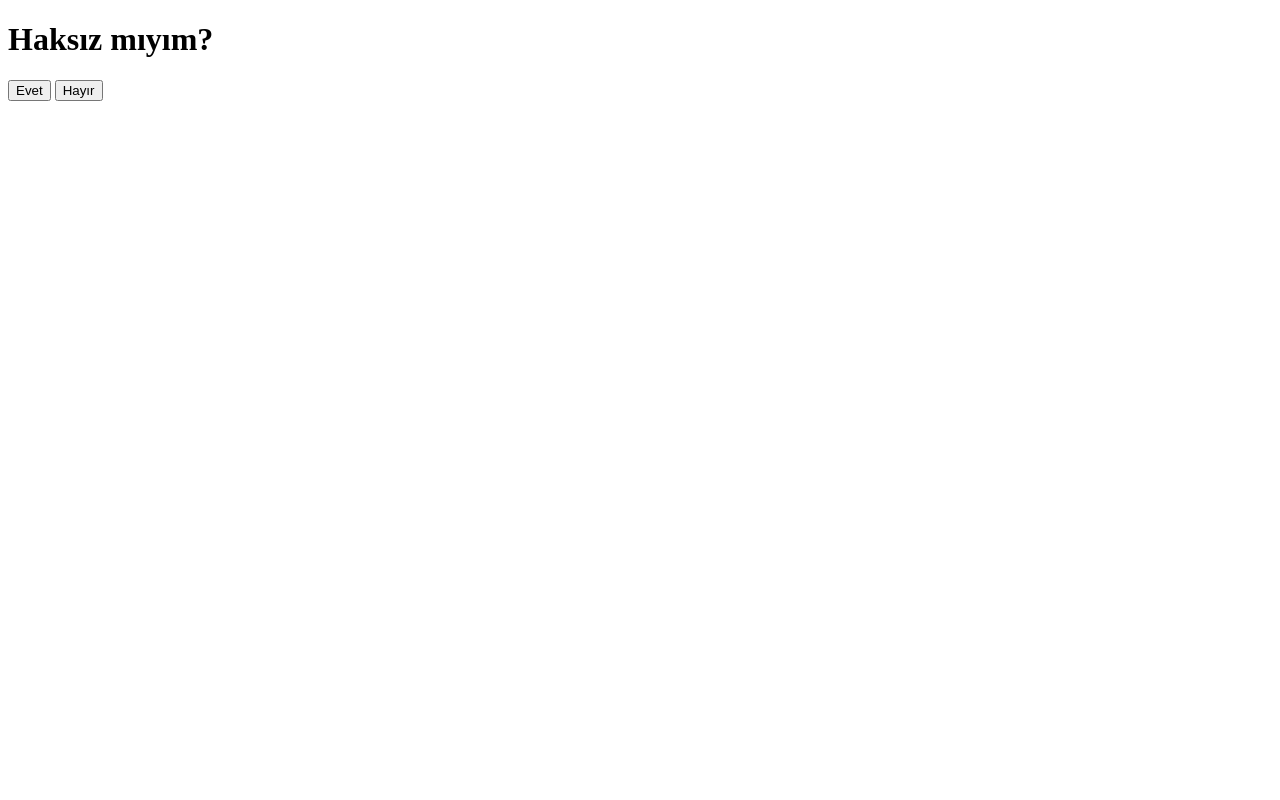
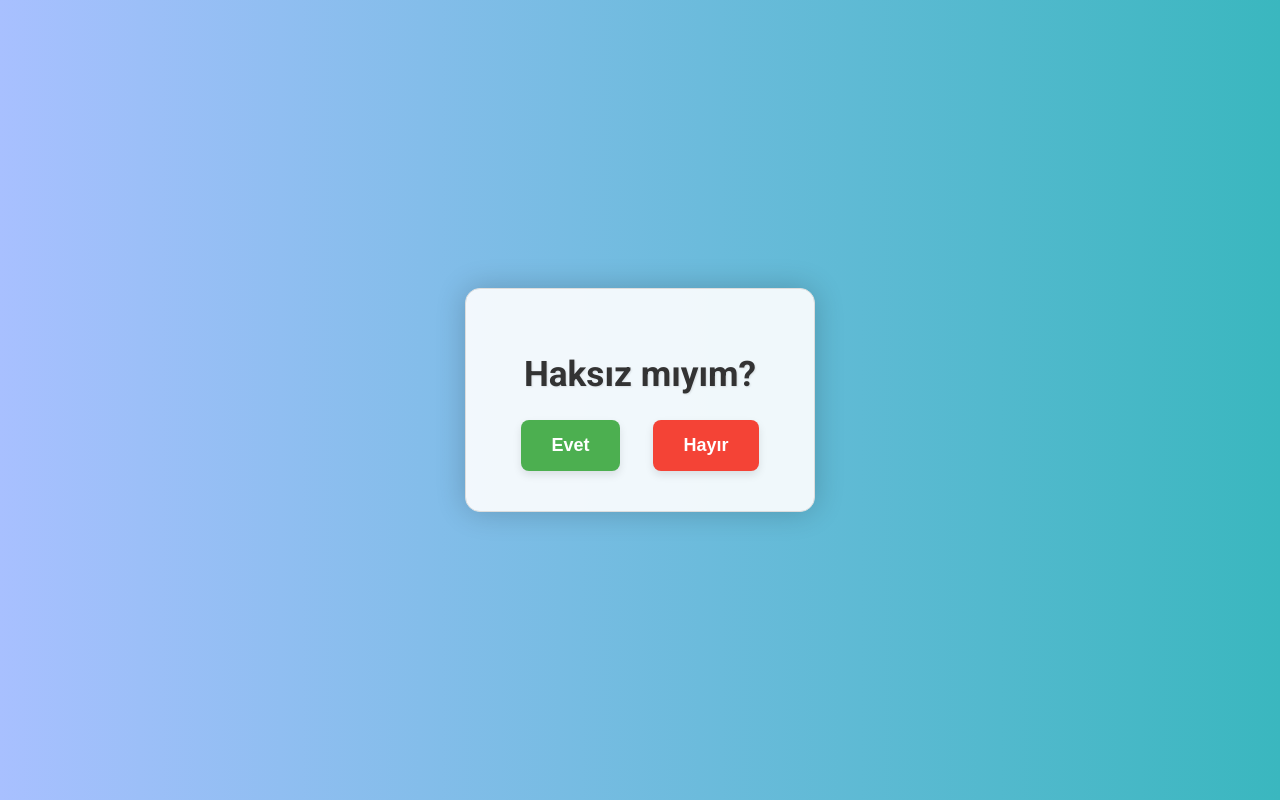
Before and after one commit to BilalEfeUysl/BilalEfeUysl.github.io, a plain HTML site: page index.html in a window 1280 px wide. Drawn offline with Linux system fonts and the light colour scheme.

Commit message:
css change

```diff
--- a/index.html
+++ b/index.html
@@ -5,6 +5,7 @@
     <meta name="viewport" content="width=device-width, initial-scale=1.0">
     <title>Canlı Web Sitesi</title>
     <link rel="stylesheet" href="style.css">
+    <link rel="stylesheet" href="https://fonts.googleapis.com/css2?family=Roboto:wght@400;700&display=swap">
 </head>
 <body>
     <div class="container">
--- a/style.css
+++ b/style.css
@@ -1,5 +1,14 @@
 /* ... önceki CSS kodları ... */
 
+.container {
+    /* background-color: #fff; Beyaz arka planı kaldır */
+    background-color: rgba(255, 255, 255, 0.9); /* Yarı saydam beyaz arka plan */
+    padding: 40px; /* Dolguyu artır */
+    border-radius: 15px; /* Köşe yuvarlaklığını artır */
+    box-shadow: 0 0 30px rgba(0, 0, 0, 0.2); /* Gölgeyi belirginleştir */
+    text-align: center;
+    border: 1px solid #ddd; /* Açık gri ince kenarlık */
+}
 .no-message-container {
     display: none; /* Başlangıçta gizle */
     margin-top: 20px;
@@ -21,3 +30,63 @@
     height: auto;
     border-radius: 8px; /* Fotoğraf köşelerini yuvarlak yap */
 }
+body {
+    font-family: 'Arial', sans-serif;
+    /* background-color: #f4f4f4;  Düz gri arka planı kaldır */
+    background: linear-gradient(to right, #a8c0ff, #3ab7bf); /* Renk geçişli arka plan */
+    margin: 0;
+    display: flex;
+    justify-content: center;
+    align-items: center;
+    min-height: 100vh;
+}
+
+.buttons button {
+    padding: 15px 30px; /* Dolguyu artır */
+    font-size: 18px; /* Yazı boyutunu artır */
+    font-weight: bold; /* Yazıyı kalınlaştır */
+    border: none;
+    border-radius: 8px; /* Köşe yuvarlaklığını artır */
+    cursor: pointer;
+    margin: 0 15px; /* Butonlar arası boşluğu artır */
+    transition: transform 0.2s ease-in-out, box-shadow 0.2s ease-in-out; /* Gölge geçiş efekti ekle */
+    box-shadow: 0 4px 8px rgba(0, 0, 0, 0.1); /* Buton gölgesi */
+}
+
+.buttons button:hover {
+    transform: scale(1.08); /* Büyüme efektini biraz artır */
+    box-shadow: 0 6px 12px rgba(0, 0, 0, 0.15); /* Hover gölgesi */
+}
+
+#yesButton {
+    background-color: #4CAF50; /* Yeşil "Evet" butonu */
+    color: white;
+    /* background-color: #4CAF50; yerine gradient kullanılabilir: */
+    /* background: linear-gradient(to bottom, #4CAF50, #388E3C); */
+}
+
+#noButton {
+    background-color: #f44336; /* Kırmızı "Hayır" butonu */
+    color: white;
+     /* background-color: #f44336; yerine gradient kullanılabilir: */
+     /* background: linear-gradient(to bottom, #f44336, #d32f2f); */
+}
+
+.question-container h1 {
+    color: #333;
+    margin-bottom: 25px; /* Alt boşluğu artır */
+    font-size: 2.2em; /* Yazı boyutunu artır */
+    text-shadow: 1px 1px 2px rgba(0, 0, 0, 0.1); /* Hafif metin gölgesi */
+}
+
+.no-message-container .message-content p {
+    font-size: 20px; /* Yazı boyutunu artır */
+    color: #555;
+    margin-bottom: 20px; /* Alt boşluğu artır */
+    font-weight: bold; /* Mesajı kalınlaştır */
+}
+
+body {
+    font-family: 'Roboto', sans-serif; /* Roboto yazı tipini kullan */
+    /* ... diğer body stilleri ... */
+}
```
